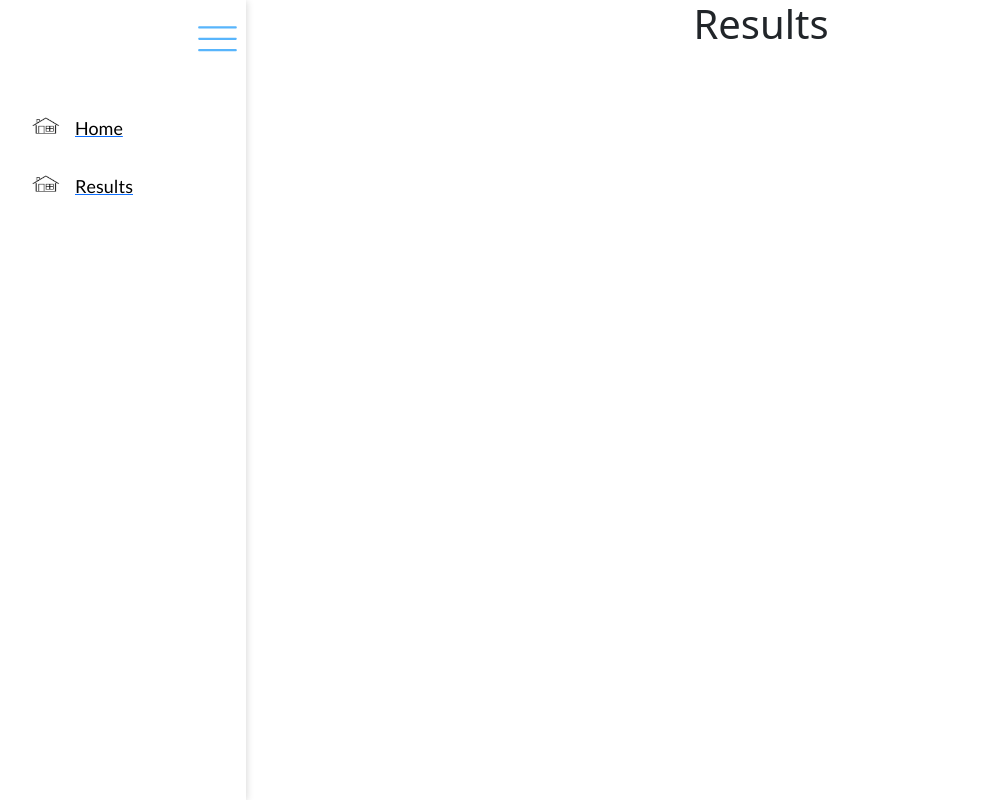
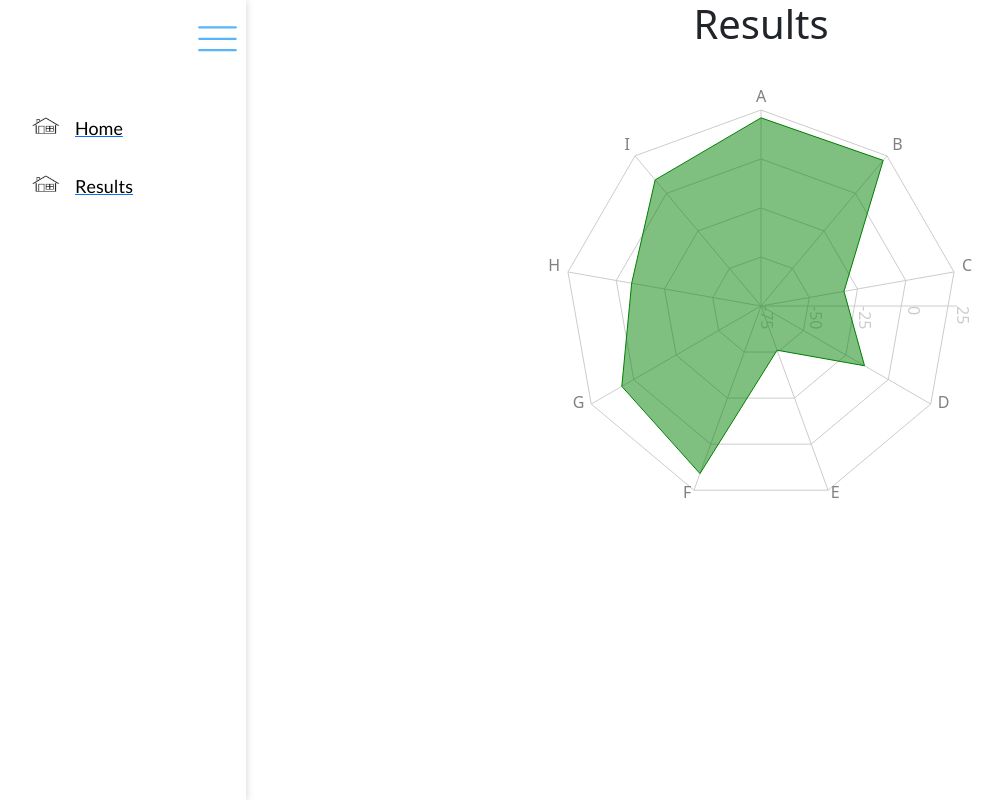
Before and after one commit to NaZaR3413/AI-for-education-Hackathon, a React (Create React App) app in the folder frontend/: page /results in a window 1280 px wide. Shown: the whole page, without its empty margins (4-1006 px from the left). Built offline with nearby package versions, Linux system fonts and the light colour scheme.

Commit message:
radar chart setup

```diff
--- a/frontend/package.json
+++ b/frontend/package.json
@@ -11,6 +11,7 @@
     "react-dom": "^18.2.0",
     "react-router-dom": "^6.22.3",
     "react-scripts": "^5.0.1",
+    "recharts": "^2.12.4",
     "sass": "^1.72.0",
     "web-vitals": "^2.1.4"
   },
--- /dev/null
+++ b/frontend/src/pages/results-files/chart.js
@@ -0,0 +1,31 @@
+import { Radar, RadarChart, PolarGrid,
+    PolarAngleAxis, PolarRadiusAxis } from 'recharts';
+
+    const Chart = () => {
+
+        // Sample data
+        const data = [
+            { name: 'A', x: 21 },
+            { name: 'B', x: 22 },
+            { name: 'C', x: -32 },
+            { name: 'D', x: -14 },
+            { name: 'E', x: -51 },
+            { name: 'F', x: 16 },
+            { name: 'G', x: 7 },
+            { name: 'H', x: -8 },
+            { name: 'I', x: 9 },
+        ];
+
+        return (
+            <RadarChart height={500} width={500}
+                outerRadius="80%" data={data}>
+                <PolarGrid />
+                <PolarAngleAxis dataKey="name" />
+                <PolarRadiusAxis />
+                <Radar dataKey="x" stroke="green"
+                    fill="green" fillOpacity={0.5} />
+            </RadarChart>
+        );
+    }
+
+    export default Chart;
--- /dev/null
+++ b/frontend/src/pages/results-files/results.css
@@ -0,0 +1,9 @@
+
+.results-page-container {
+    flex-grow: 1;
+    display: flex;
+    flex-direction: column;
+    align-items: center;
+    height: 100vh;
+    text-align: center;
+}
--- a/frontend/src/pages/results.css
+++ /dev/null
@@ -1,7 +0,0 @@
-
-.results-container {
-    flex-grow: 1;
-    display: flex;
-    justify-content: center;
-    text-align: center;
-}
--- a/frontend/src/pages/results.js
+++ b/frontend/src/pages/results.js
@@ -1,9 +1,17 @@
-import "./results.css";
+import "./results-files/results.css";
+import React from "react";
+import "bootstrap/dist/css/bootstrap.min.css";
+import Chart from "./results-files/chart";
 
 export default function Results() {
     return (
-        <div className="results-container">
-            <h1>Results</h1>
+        <div className="results-page-container">
+            <div className="chart-heading">
+                <h1>Results</h1>
+            </div>
+            <div className="chart-display">
+                <Chart />
+            </div>
         </div>
     );
   }
```
Also changed, not shown: 1 other file (tests, documents, lock files or other folders).
